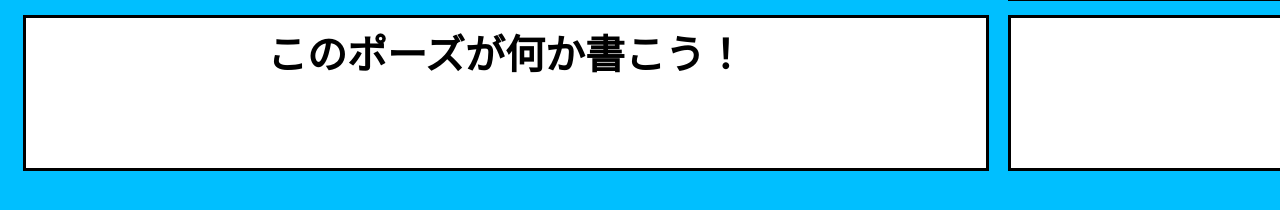
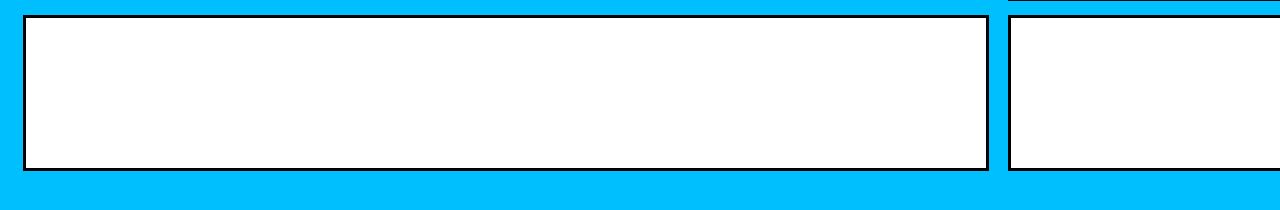
Before and after one commit to Togo555-mp4/MOKA, a Flask app: page /gestureGame in a window 1280 px wide; the page is wider, and only the part inside the window is pictured. Shown: the part 573-783 px from the top of that part. Run offline with Flask 2, Linux system fonts and the light colour scheme.

Commit message:
ゲームの処理

```diff
--- a/templates/gestureView.html
+++ b/templates/gestureView.html
@@ -23,7 +23,7 @@
 
   <!-- 解答の入力 -->
   <div id="Area_AnsInput">
-    <div id="pose">このポーズが何か書こう！</div>
+    <div id="pose"></div>
     <form id="answerForm">
       <input type="text" id="writeArea" placeholder="ここに記入してね" name="answer">
       <input type="button" id="btn" value="送信" onClick="answerPost('http://34.127.34.164/answerPost')">
```
